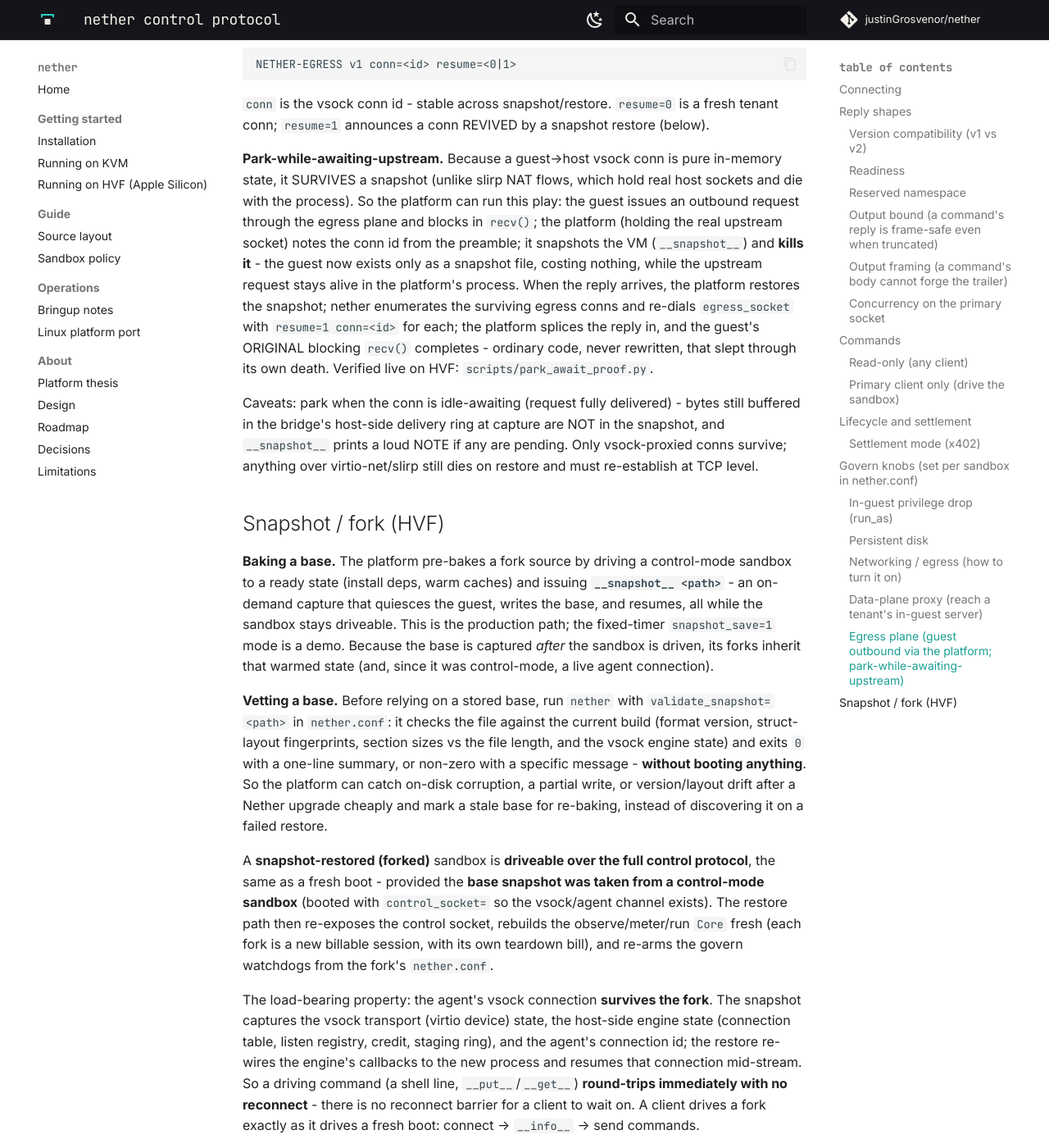
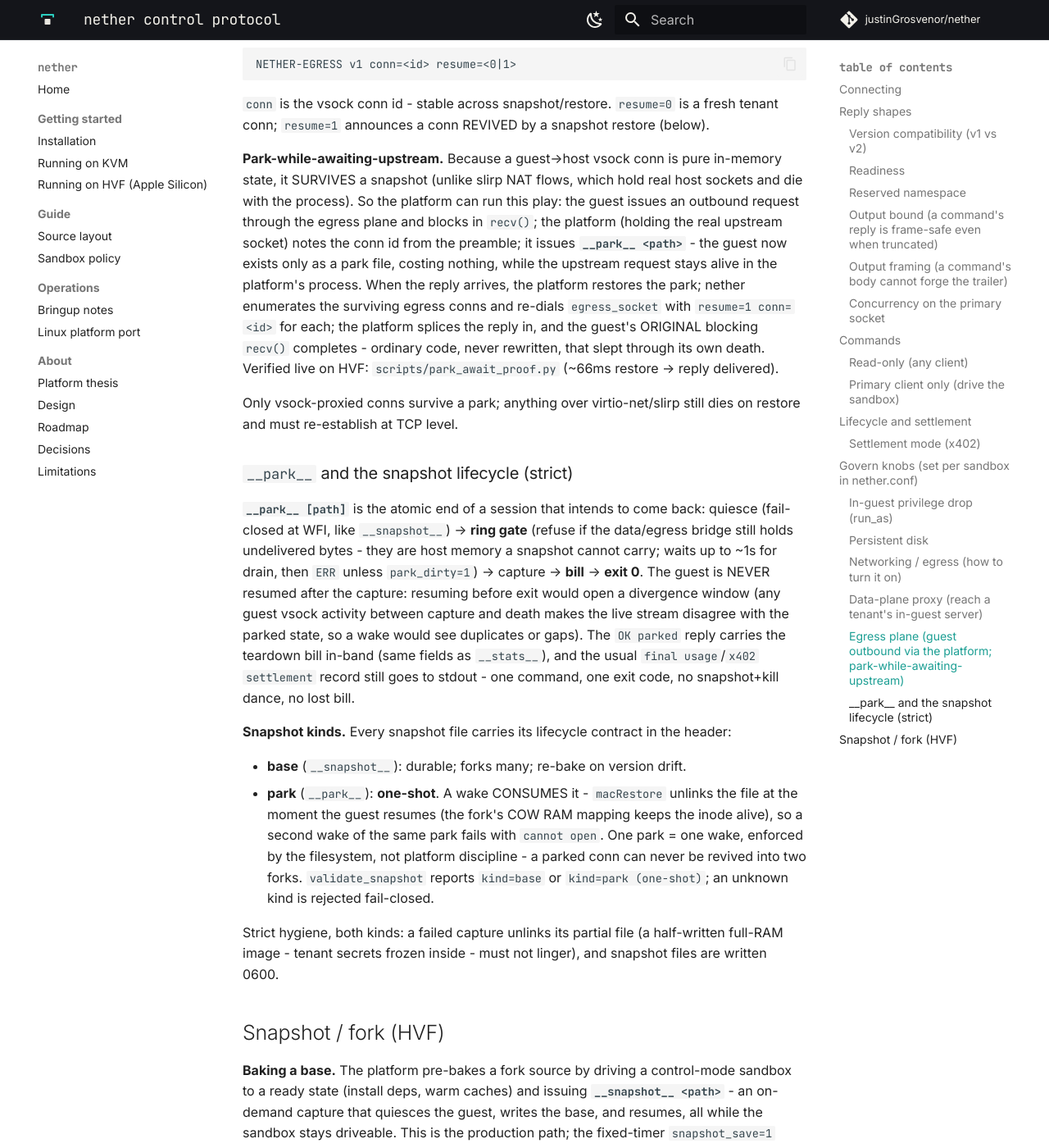
Before and after one commit to justinGrosvenor/nether, an MkDocs documentation site: the page built from docs/control-protocol.md, in a window 1280 px wide and 1400 px high, scrolled down 10118 px. Shown: the whole window at 82% size. Built offline with MkDocs 1.6.1 and Material for MkDocs 9.7.7, drawn with Linux system fonts in a browser that asks for light colours; comment, search, counter and statistics services are not loaded.

Commit message:
control: __park__ + strict snapshot lifecycle (kinds, one-shot parks)
__park__ [path] ends a session that intends to come back, atomically:
quiesce (fail-closed at WFI) -> ring gate (refuse while the data/egress
bridge holds undelivered bytes; ~1s drain grace, then ERR unless
park_dirty=1) -> capture -> bill -> exit 0. The guest is NEVER resumed
after the capture: the platform's old snapshot+kill dance resumed the guest
between the two steps, and any vsock activity in that window (consuming
staged bytes, sending new ones) makes the live stream disagree with the
parked state - a wake would then see duplicates or gaps. Park closes the
window by construction: the snapshot IS the guest's last live moment. The
OK reply carries the teardown bill in-band (same fields as __stats__) and
the final usage / x402 settlement record still goes to stdout.

Snapshot files now carry their lifecycle KIND in the header (hdr[80..84],
previously zero padding, so existing v4 bases read as kind=base - no
version bump, no re-bake): base = durable, forks many; park = ONE-SHOT.
A wake consumes a park: macRestore unlinks the file at the moment the
guest resumes (the COW RAM mapping keeps the inode alive for the fork's
lifetime), so a second wake of the same park fails with cannot-open - one
park = one wake, enforced by the filesystem, and a parked conn can never
be revived into two forks. validate_snapshot reports the kind; unknown
kinds are rejected fail-closed. Strict hygiene both kinds: a failed
capture unlinks its partial file (a half-written full-RAM image must not
linger), snapshot files are 0600.

Proven live on HVF (scripts/park_await_proof.py): one __park__ command
replies OK parked + bill, nether exits 0 itself, the wake completes the
guest's original blocking recv() in ~66ms, the park file is consumed at
guest-resume, and a second wake is refused (exit 1, cannot open). Base
lifecycle regression-proven (fork_serve.py PASS: bases still fork many).
All 230 tests green.

```diff
--- a/docs/control-protocol.md
+++ b/docs/control-protocol.md
@@ -376,18 +376,44 @@ tenant conn; `resume=1` announces a conn REVIVED by a snapshot restore (below).
 state, it SURVIVES a snapshot (unlike slirp NAT flows, which hold real host sockets and
 die with the process). So the platform can run this play: the guest issues an outbound
 request through the egress plane and blocks in `recv()`; the platform (holding the real
-upstream socket) notes the conn id from the preamble; it snapshots the VM (`__snapshot__`)
-and **kills it** - the guest now exists only as a snapshot file, costing nothing, while
-the upstream request stays alive in the platform's process. When the reply arrives, the
-platform restores the snapshot; nether enumerates the surviving egress conns and re-dials
-`egress_socket` with `resume=1 conn=<id>` for each; the platform splices the reply in,
-and the guest's ORIGINAL blocking `recv()` completes - ordinary code, never rewritten,
-that slept through its own death. Verified live on HVF: `scripts/park_await_proof.py`.
+upstream socket) notes the conn id from the preamble; it issues **`__park__ <path>`** -
+the guest now exists only as a park file, costing nothing, while the upstream request
+stays alive in the platform's process. When the reply arrives, the platform restores the
+park; nether enumerates the surviving egress conns and re-dials `egress_socket` with
+`resume=1 conn=<id>` for each; the platform splices the reply in, and the guest's
+ORIGINAL blocking `recv()` completes - ordinary code, never rewritten, that slept through
+its own death. Verified live on HVF: `scripts/park_await_proof.py` (~66ms restore ->
+reply delivered).
 
-Caveats: park when the conn is idle-awaiting (request fully delivered) - bytes still
-buffered in the bridge's host-side delivery ring at capture are NOT in the snapshot, and
-`__snapshot__` prints a loud NOTE if any are pending. Only vsock-proxied conns survive;
-anything over virtio-net/slirp still dies on restore and must re-establish at TCP level.
+Only vsock-proxied conns survive a park; anything over virtio-net/slirp still dies on
+restore and must re-establish at TCP level.
+
+### `__park__` and the snapshot lifecycle (strict)
+
+**`__park__ [path]`** is the atomic end of a session that intends to come back:
+quiesce (fail-closed at WFI, like `__snapshot__`) -> **ring gate** (refuse if the
+data/egress bridge still holds undelivered bytes - they are host memory a snapshot cannot
+carry; waits up to ~1s for drain, then `ERR` unless `park_dirty=1`) -> capture ->
+**bill** -> **exit 0**. The guest is NEVER resumed after the capture: resuming before
+exit would open a divergence window (any guest vsock activity between capture and death
+makes the live stream disagree with the parked state, so a wake would see duplicates or
+gaps). The `OK parked` reply carries the teardown bill in-band (same fields as
+`__stats__`), and the usual `final usage`/`x402 settlement` record still goes to stdout -
+one command, one exit code, no snapshot+kill dance, no lost bill.
+
+**Snapshot kinds.** Every snapshot file carries its lifecycle contract in the header:
+
+- **base** (`__snapshot__`): durable; forks many; re-bake on version drift.
+- **park** (`__park__`): **one-shot**. A wake CONSUMES it - `macRestore` unlinks the
+  file at the moment the guest resumes (the fork's COW RAM mapping keeps the inode
+  alive), so a second wake of the same park fails with `cannot open`. One park = one
+  wake, enforced by the filesystem, not platform discipline - a parked conn can never be
+  revived into two forks. `validate_snapshot` reports `kind=base` or `kind=park
+  (one-shot)`; an unknown kind is rejected fail-closed.
+
+Strict hygiene, both kinds: a failed capture unlinks its partial file (a half-written
+full-RAM image - tenant secrets frozen inside - must not linger), and snapshot files are
+written 0600.
 
 ## Snapshot / fork (HVF)
 
```
Also changed, not shown: 4 other files.
